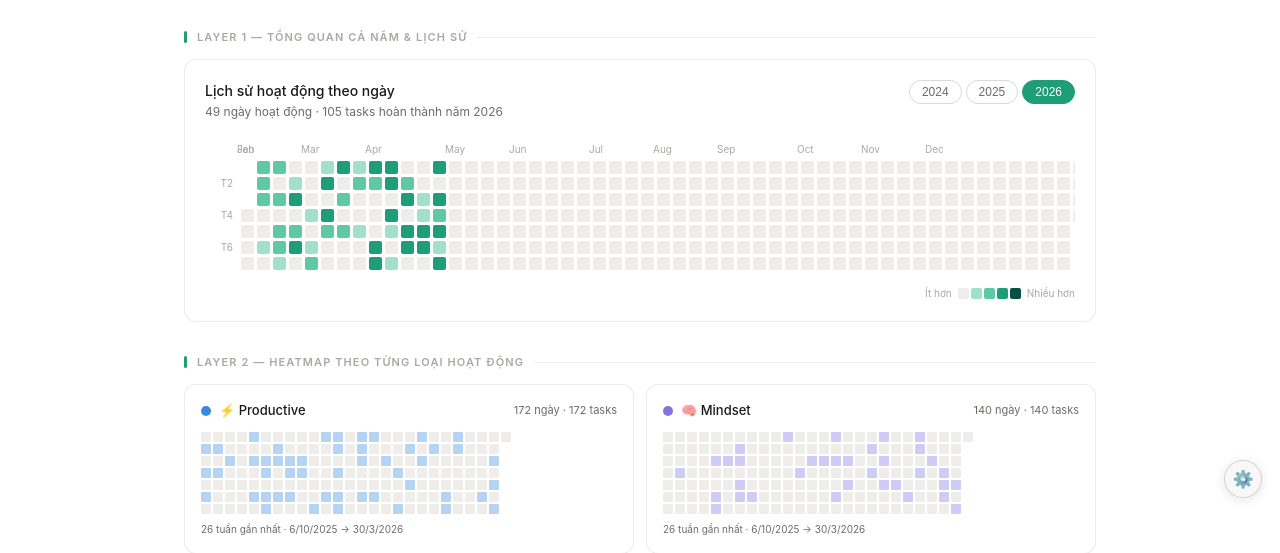
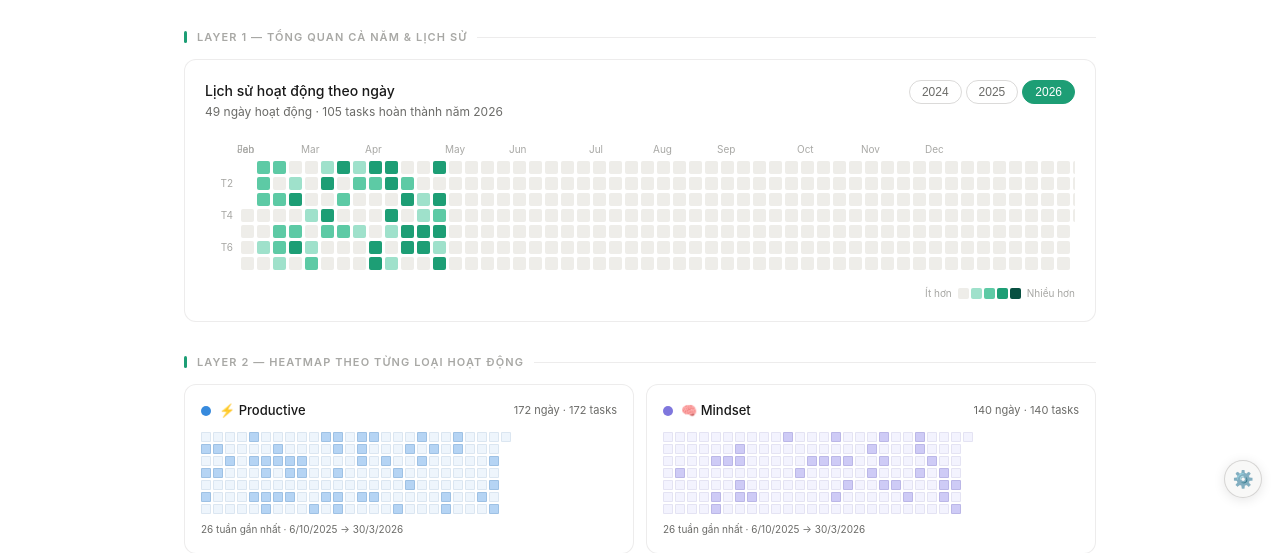
Before and after one commit to JustgnurtmeDev03/Life-Plan-Heatmap, a plain HTML site: page index.html in a window 1280 px wide. Shown: the part 284-837 px from the top of the page. Drawn offline with Linux system fonts and the light colour scheme; no server answers.

Commit message:
Update UI - 1

```diff
--- a/index.html
+++ b/index.html
@@ -1733,7 +1733,9 @@
               const cell = document.createElement("div");
               cell.className = "tcell";
               cell.style.background =
-                n === 0 ? "var(--bg3)" : type.ramp[Math.min(n, 4)];
+                n === 0 ? type.light : type.ramp[Math.min(n, 4)];
+              cell.style.opacity = n === 0 ? 0.65 : 1;
+              cell.style.border = `0.5px solid ${type.dark}22`;
 
               const label = d.toLocaleDateString("vi-VN", {
                 day: "2-digit",
```
